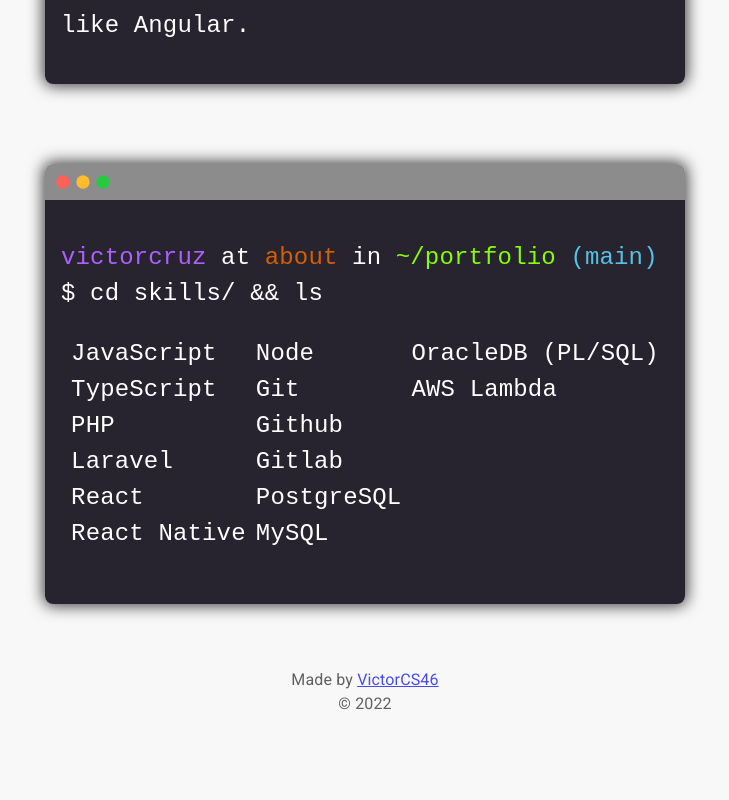
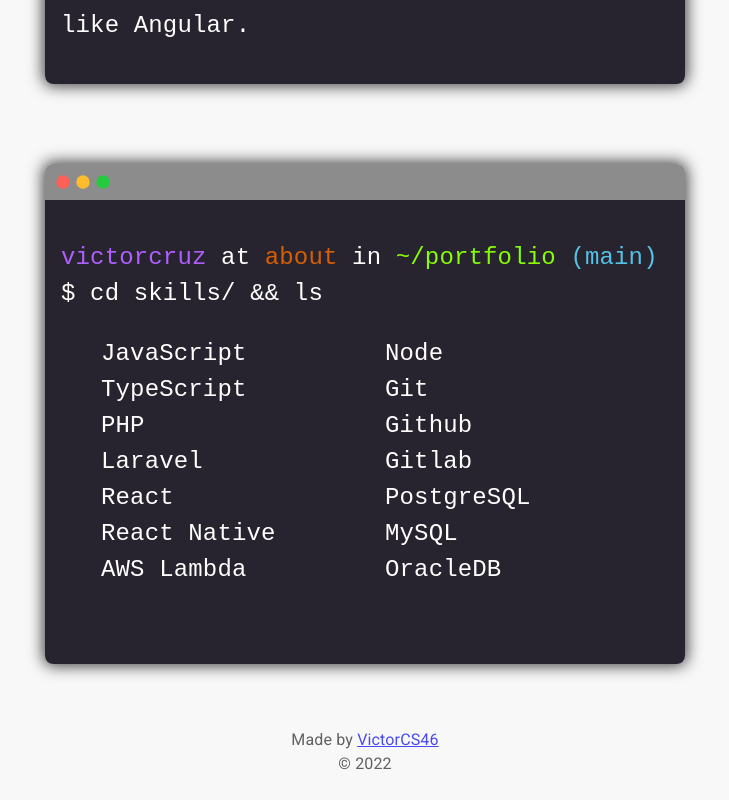
Before and after one commit to victorCS46/Portfolio, a React (Create React App) app: page /about in a window 1280 px wide. Shown: the part 617-1417 px from the top of the page, without its empty margins (275-1004 px from the left). Before the commit the page ends 1357 px from the top, so only its background shows below. Built offline with nearby package versions, Linux system fonts and the light colour scheme.

Commit message:
Skills terminal ready to go

```diff
--- a/src/components/About/About.tsx
+++ b/src/components/About/About.tsx
@@ -1,5 +1,5 @@
 import React from 'react';
-import { Box, Typography, useTheme } from '@mui/material';
+import { Box, Grid, Typography, useTheme } from '@mui/material';
 import Terminal from './Terminal';
 import { GitHub } from '@mui/icons-material';
 
@@ -107,42 +107,29 @@ const About = (): JSX.Element => {
           $ cd skills/ && ls
         </p>
         {/* body */}
-        <Box
-          display="flex"
-          flexDirection="row"
-          justifyContent="space-evenly"
-
+        <Grid
+          container
+          component="ul"
         >
-          <Box
-           display="flex"
-           flexDirection="column"
-          >
-            <span>JavaScript</span>
-            <span>TypeScript</span>
-            <span>PHP</span>
-            <span>Laravel</span>
-            <span>React</span>
-            <span>React Native</span>
-          </Box>
-          <Box
-            display="flex"
-            flexDirection="column"
-          >
-            <span>Node</span>
-            <span>Git</span>
-            <span>Github</span>
-            <span>Gitlab</span>
-            <span>PostgreSQL</span>
-            <span>MySQL</span>
-          </Box>
-          <Box
-            display="flex"
-            flexDirection="column"
-          >
-            <span>OracleDB (PL/SQL)</span>
-            <span>AWS Lambda</span>
-          </Box>
-        </Box>
+          <Grid item xs={6}>
+            <li>JavaScript</li>
+            <li>TypeScript</li>
+            <li>PHP</li>
+            <li>Laravel</li>
+            <li>React</li>
+            <li>React Native</li>
+            <li>AWS Lambda</li>
+          </Grid>
+          <Grid item xs={6}>
+            <li>Node</li>
+            <li>Git</li>
+            <li>Github</li>
+            <li>Gitlab</li>
+            <li>PostgreSQL</li>
+            <li>MySQL</li>
+            <li>OracleDB</li>
+          </Grid>
+        </Grid>
         <br/>
       </Terminal>
     </Box>
```
